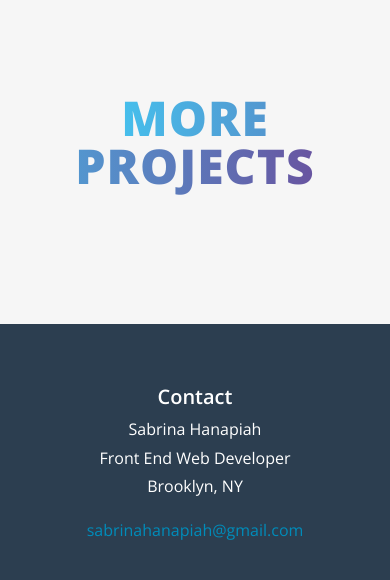
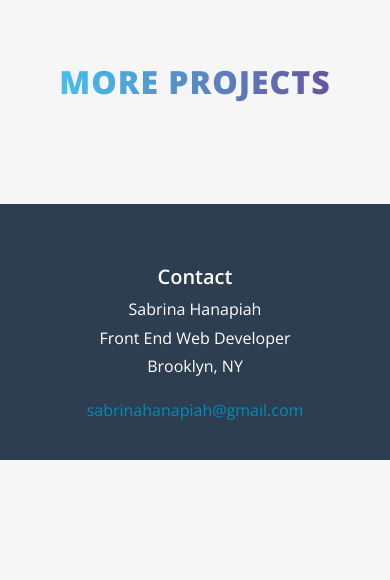
Before and after one commit to sabrinahanapiah/sabrinahanapiah.github.io, a Jekyll site: the page built from index.html, in a window 390 px wide. Shown: the part 1748-2328 px from the top of the page. Built offline with Jekyll 4.4.1, drawn with Linux system fonts in a browser that asks for light colours; after the commit the page ends 2208 px from its top, so only the background shows below that.

```diff
--- a/_sass/base/_base.scss
+++ b/_sass/base/_base.scss
@@ -170,6 +170,10 @@
     font-weight: 100;
     line-height: 1;
     letter-spacing: 1px;
+
+		@include media-breakpoint-down(md) {
+			font-size: 2em;
+	}
 }
 
 .blue span {
```
Also changed, not shown: 1 other file.
